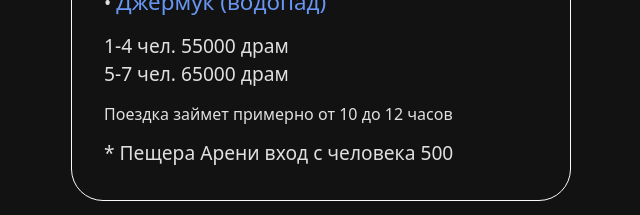
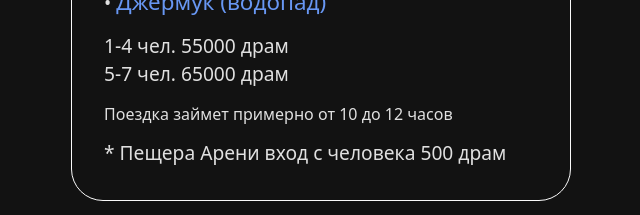
Before and after one commit to IrinaMartArm/armenia-tours-m, a React (Vite) app: page / in a window 1280 px wide. Shown: the part 4220-4435 px from the top of the page, without its empty margins (319-959 px from the left). Built offline with nearby package versions, Linux system fonts and the light colour scheme.

Commit message:
fix price text

```diff
--- a/src/constants/index.ts
+++ b/src/constants/index.ts
@@ -88,7 +88,7 @@ export const tours = [{
 	price1: 55000,
 	price2: 65000,
 	time: '10 до 12',
-	comment1: '* Пещера Арени вход с человека 500',
+	comment1: '* Пещера Арени вход с человека 500 драм',
 	comment2: '',
 }, {
 		place: [
```
